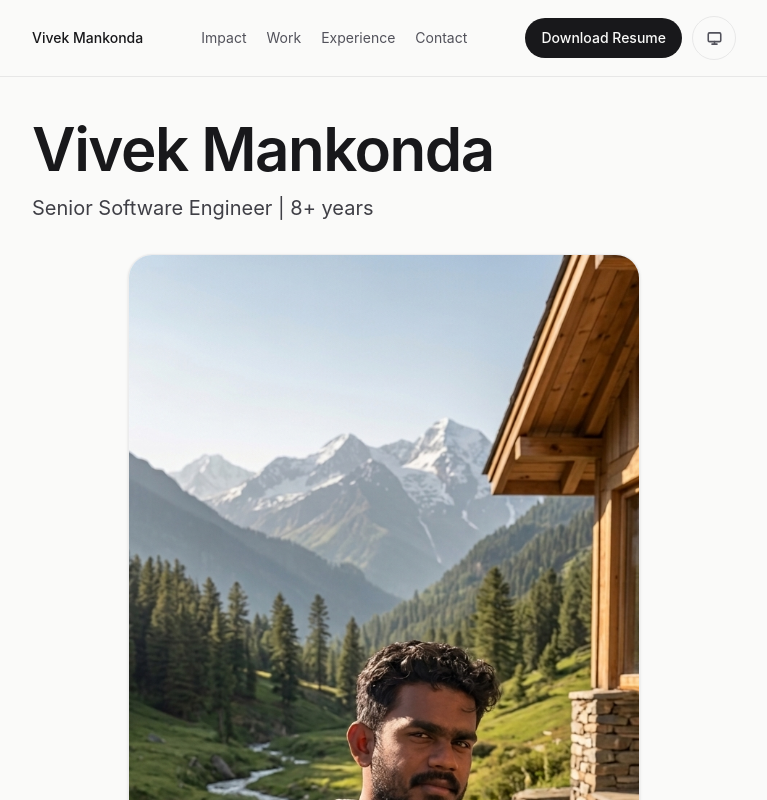
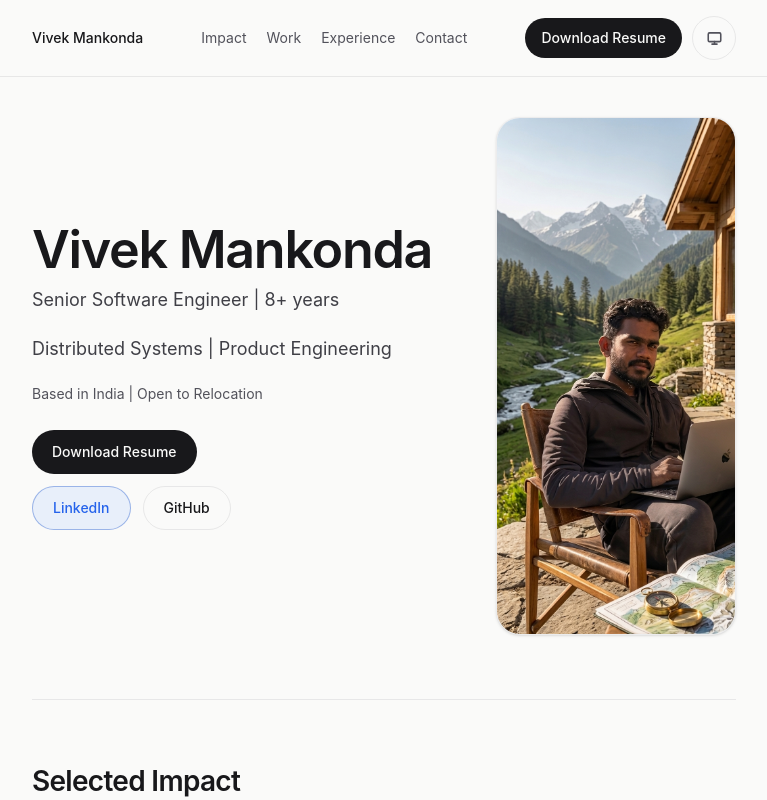
Before and after one commit to vivek-tech-exp/vivek-tech-resume, a Next.js app: page / in a window 1280 px wide. Shown: the top 800 px of the page, without its empty margins (256-1023 px from the left). Built offline with nearby package versions, Linux system fonts and the light colour scheme; no server answers.

Commit message:
feat: optimize hero image placement for desktop side-by-side and mobile stack

```diff
--- a/src/features/home/home-page.tsx
+++ b/src/features/home/home-page.tsx
@@ -24,7 +24,9 @@ export const HomePage = () => {
           aria-labelledby="hero-heading"
           className={`${pageStyles.hero} scroll-mt-[calc(4.75rem+env(safe-area-inset-top))]`}
         >
-          <div className="space-y-3">
+          <div className={pageStyles.heroGrid}>
+            <div className={pageStyles.heroContent}>
+              <div className="space-y-2">
                 <h1 className={pageStyles.heroTitle} id="hero-heading">
                   {resumeData.basics.name}
                 </h1>
@@ -32,14 +34,14 @@ export const HomePage = () => {
               </div>
 
               {resumeData.basics.image ? (
-            <div className={pageStyles.heroPortraitCard}>
+                <div className={`${pageStyles.heroPortraitCard} sm:hidden`}>
                   <Image
                     alt={`${resumeData.basics.name} working remotely with mountains in the background`}
                     className={pageStyles.heroPortraitImage}
                     height={1525}
                     priority
                     quality={95}
-                sizes="(max-width: 768px) 100vw, 768px"
+                    sizes="(max-width: 640px) 240px, 240px"
                     src={resumeData.basics.image}
                     width={704}
                   />
@@ -71,6 +73,23 @@ export const HomePage = () => {
                     {resumeData.links.github.label}
                   </a>
                 </div>
+              </div>
+            </div>
+
+            {resumeData.basics.image ? (
+              <div className={`${pageStyles.heroPortraitCard} hidden sm:block`}>
+                <Image
+                  alt={`${resumeData.basics.name} working remotely with mountains in the background`}
+                  className={pageStyles.heroPortraitImage}
+                  height={1525}
+                  priority
+                  quality={95}
+                  sizes="(max-width: 768px) 208px, 240px"
+                  src={resumeData.basics.image}
+                  width={704}
+                />
+              </div>
+            ) : null}
           </div>
         </section>
 
--- a/src/lib/page-styles.ts
+++ b/src/lib/page-styles.ts
@@ -36,17 +36,20 @@ export const pageStyles = {
     "overlay-menu-panel absolute right-0 top-[calc(100%+0.5rem)] z-40 min-w-[11rem] overflow-hidden rounded-xl border border-[var(--border)] bg-[var(--page)] py-1 shadow-[0_12px_40px_color-mix(in_oklab,var(--text)_12%,transparent)]",
   downloadMenuItem:
     "block min-h-11 px-4 py-3 text-sm font-medium text-[var(--text)] no-underline hover:bg-[var(--surface)]",
-  hero: "space-y-6 border-b border-[var(--border)] pb-10 sm:space-y-8 sm:pb-16",
+  hero: "border-b border-[var(--border)] pb-10 sm:pb-16",
+  heroGrid:
+    "flex flex-col gap-6 sm:flex-row sm:items-center sm:justify-between sm:gap-8",
+  heroContent: "space-y-4 sm:space-y-5 sm:flex-1",
   heroPortraitCard:
-    "relative my-2 mx-auto w-full max-w-lg overflow-hidden rounded-2xl border border-[var(--border)] bg-[var(--surface)] shadow-sm sm:rounded-3xl",
+    "relative mx-auto w-full max-w-[15rem] shrink-0 overflow-hidden rounded-2xl border border-[var(--border)] bg-[var(--surface)] shadow-sm sm:mx-0 sm:w-52 sm:max-w-none md:w-60 sm:rounded-3xl",
   heroPortraitImage:
     "h-auto w-full aspect-[704/1525] object-contain",
   siteLabel: "text-sm text-[var(--text-subtle)]",
   heroTitle:
-    "text-balance text-[clamp(2.125rem,1.75rem+3vw,3.75rem)] font-semibold leading-[1.08] tracking-tight text-[var(--text)]",
-  heroRole: "text-base text-[var(--text-muted)] sm:text-lg md:text-xl",
+    "text-balance text-[clamp(2rem,1.6rem+2.5vw,3.25rem)] font-semibold leading-[1.08] tracking-tight text-[var(--text)]",
+  heroRole: "text-base text-[var(--text-muted)] sm:text-lg",
   heroPitch:
-    "text-pretty max-w-2xl text-base leading-relaxed text-[var(--text-muted)] sm:text-lg sm:leading-relaxed md:text-[1.35rem]",
+    "text-pretty text-base leading-relaxed text-[var(--text-muted)] sm:text-lg sm:leading-relaxed",
   heroMeta: "text-sm leading-relaxed text-[var(--text-soft)]",
   heroImpact:
     "mt-2 space-y-4 border-t border-[var(--border)] pt-6 sm:mt-3 sm:pt-7",
```
Lines whose indentation alone changed are shown as unchanged.
